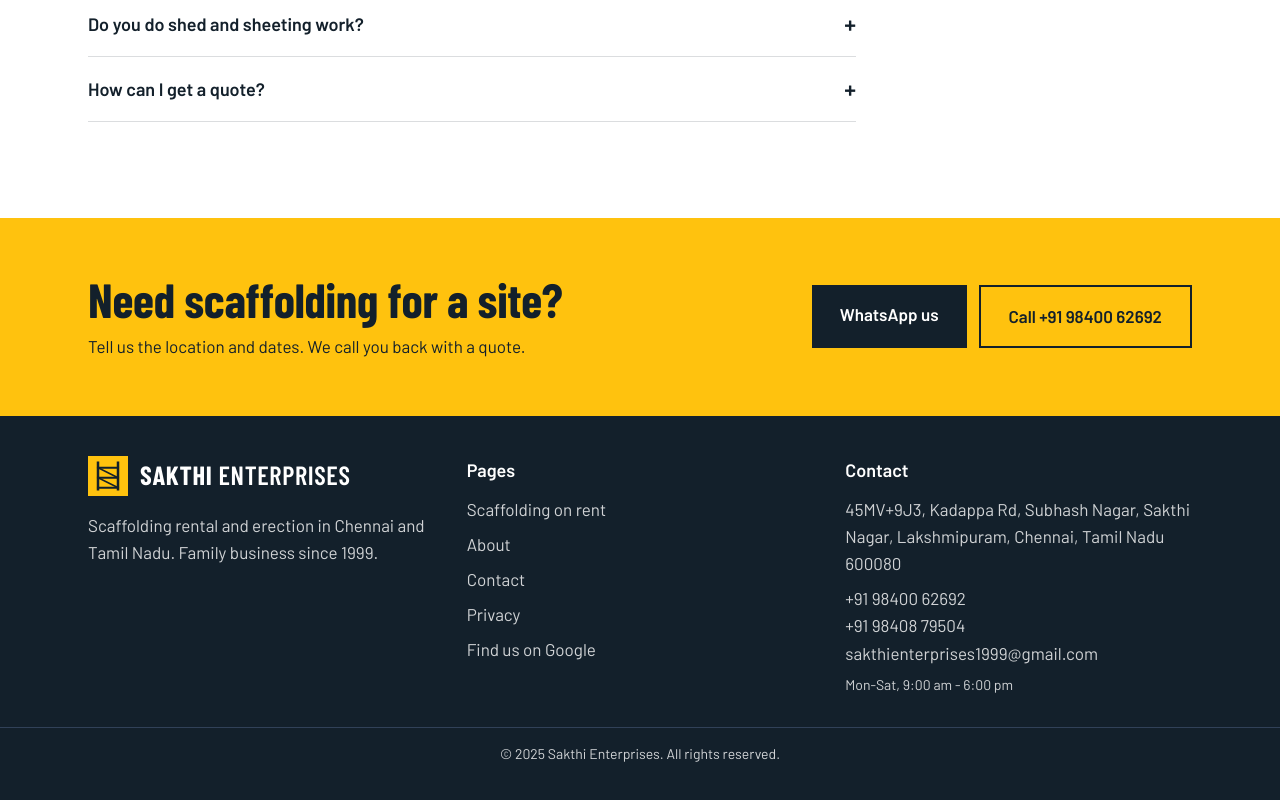
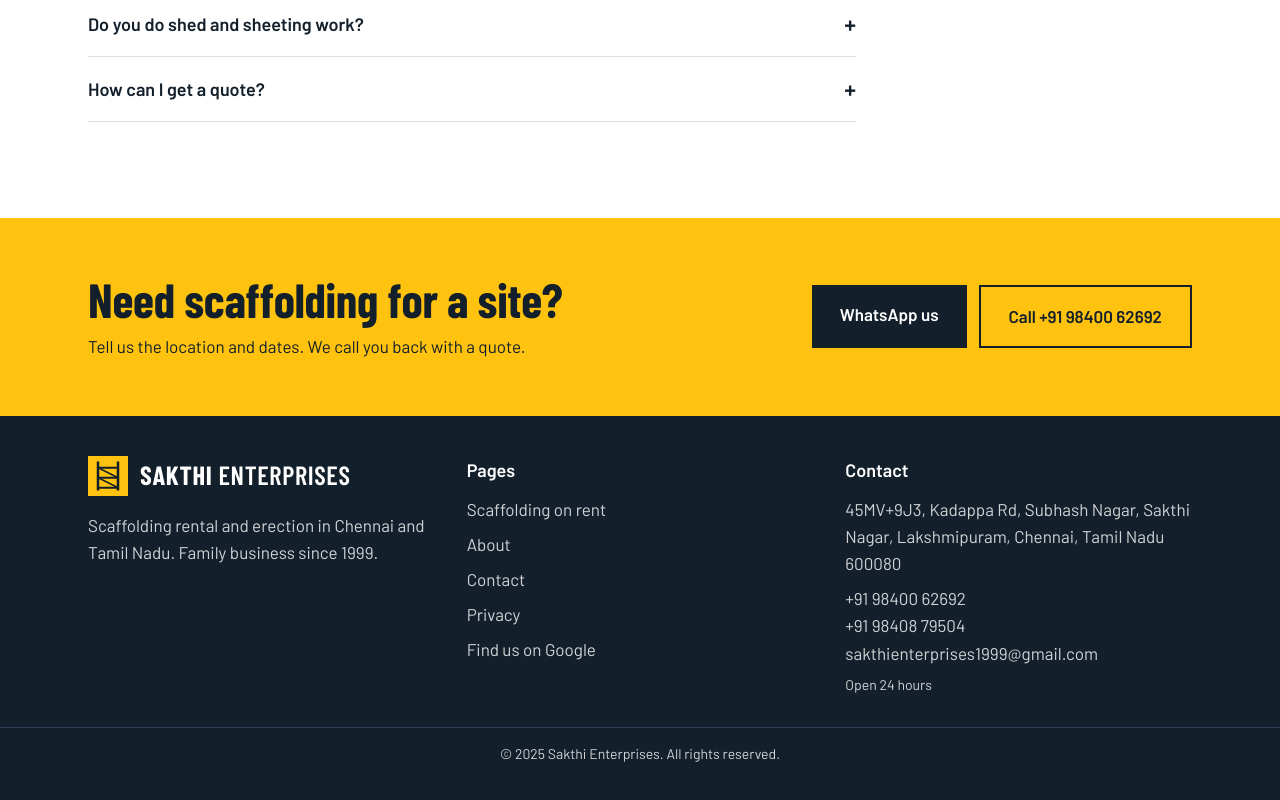
Before and after one commit to vtharun-06/sakthienterprises, a Next.js app: page / in a window 1280 px wide. Shown: the part 3173-3973 px from the top of the page. Built offline with nearby package versions, Linux system fonts and the light colour scheme; no server answers.

Commit message:
Open 24 hours, add Search Console verification file
- Hours match the Google Business Profile ("Open 24 hours")
- Drop openingHours from structured data until open days are confirmed
- Google Search Console HTML-file verification

Co-Authored-By: Claude Sonnet 5.5 <noreply@anthropic.com>

```diff
--- /dev/null
+++ b/public/google34269be92e296451.html
@@ -0,0 +1 @@
+google-site-verification: google34269be92e296451.html
--- a/src/app/about/page.tsx
+++ b/src/app/about/page.tsx
@@ -55,7 +55,7 @@ export default function AboutPage() {
               Nadu, and we also take up temporary shed and sheeting work.
             </p>
             <p className="max-w-prose text-steel">
-              Visit us at {SITE.address}. Open {SITE.hours}.
+              Visit us at {SITE.address}. {SITE.hours}.
             </p>
           </div>
           <div className="relative mx-auto aspect-[4/5] w-full max-w-sm">
--- a/src/app/layout.tsx
+++ b/src/app/layout.tsx
@@ -79,7 +79,6 @@ export default function RootLayout({
             },
             areaServed: "Tamil Nadu",
             sameAs: [SITE.googleProfile],
-            openingHours: "Mo-Sa 09:00-18:00",
             geo: {
               "@type": "GeoCoordinates",
               latitude: SITE.geo.lat,
--- a/src/lib/faq.ts
+++ b/src/lib/faq.ts
@@ -27,6 +27,6 @@ export const faq = [
   },
   {
     q: "How can I get a quote?",
-    a: "Call or WhatsApp +91 98400 62692, or send the enquiry form on our contact page. We reply and call you back. Our hours are Monday to Saturday, 9:00 am to 6:00 pm.",
+    a: "Call or WhatsApp +91 98400 62692, or send the enquiry form on our contact page. We reply and call you back. We are open 24 hours.",
   },
 ];
--- a/src/lib/site.ts
+++ b/src/lib/site.ts
@@ -17,7 +17,7 @@ export const SITE = {
   email: "sakthienterprises1999@gmail.com",
   address:
     "45MV+9J3, Kadappa Rd, Subhash Nagar, Sakthi Nagar, Lakshmipuram, Chennai, Tamil Nadu 600080",
-  hours: "Mon-Sat, 9:00 am - 6:00 pm",
+  hours: "Open 24 hours",
   // Google Business Profile ("SAKTHI ENTERPRISES"). Keep address/name/phone identical to the profile.
   googleProfile: "https://www.google.com/maps?cid=10005080303571878419",
   geo: { lat: "13.1333843", lng: "80.1940493" },
```
